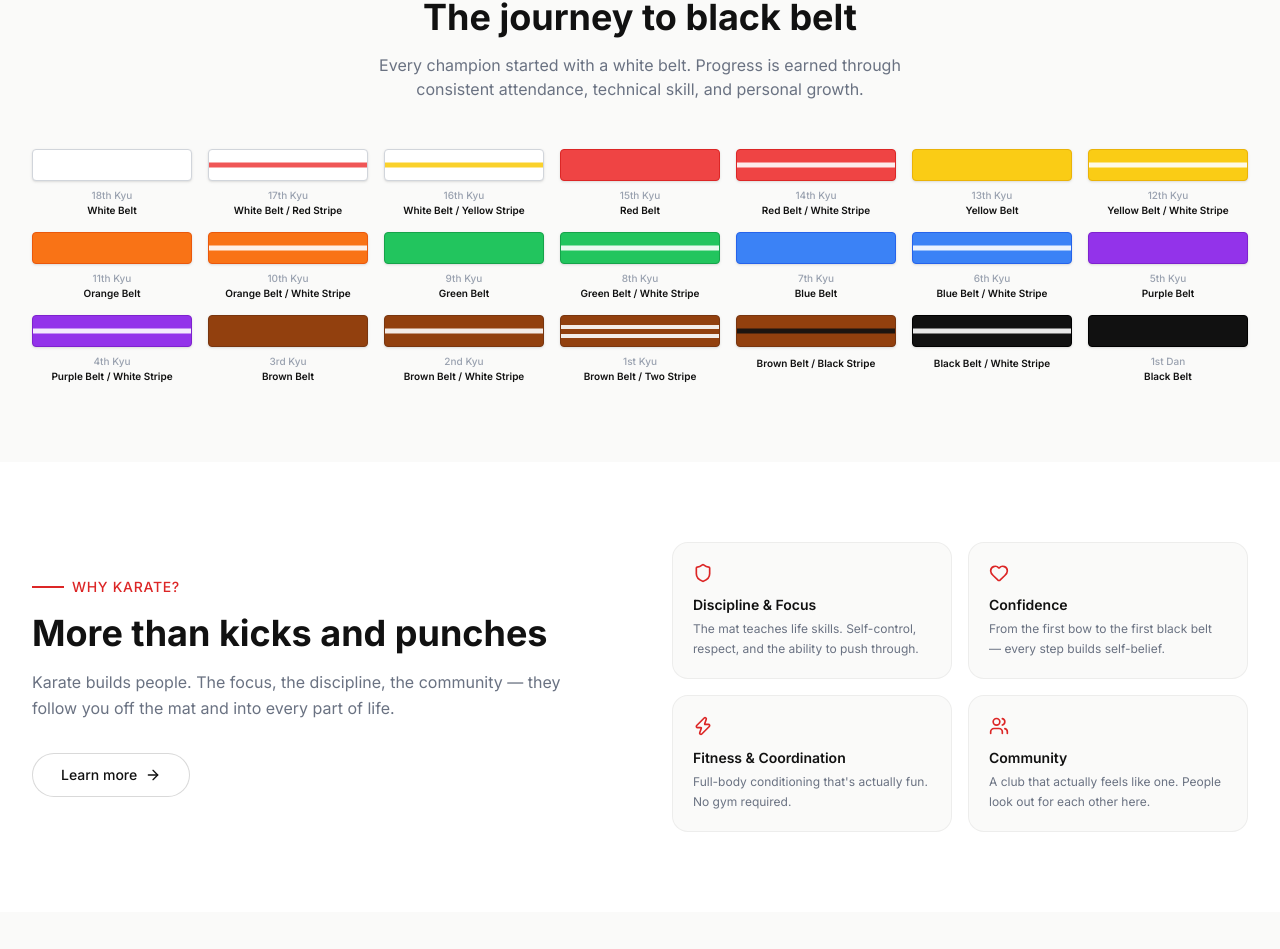
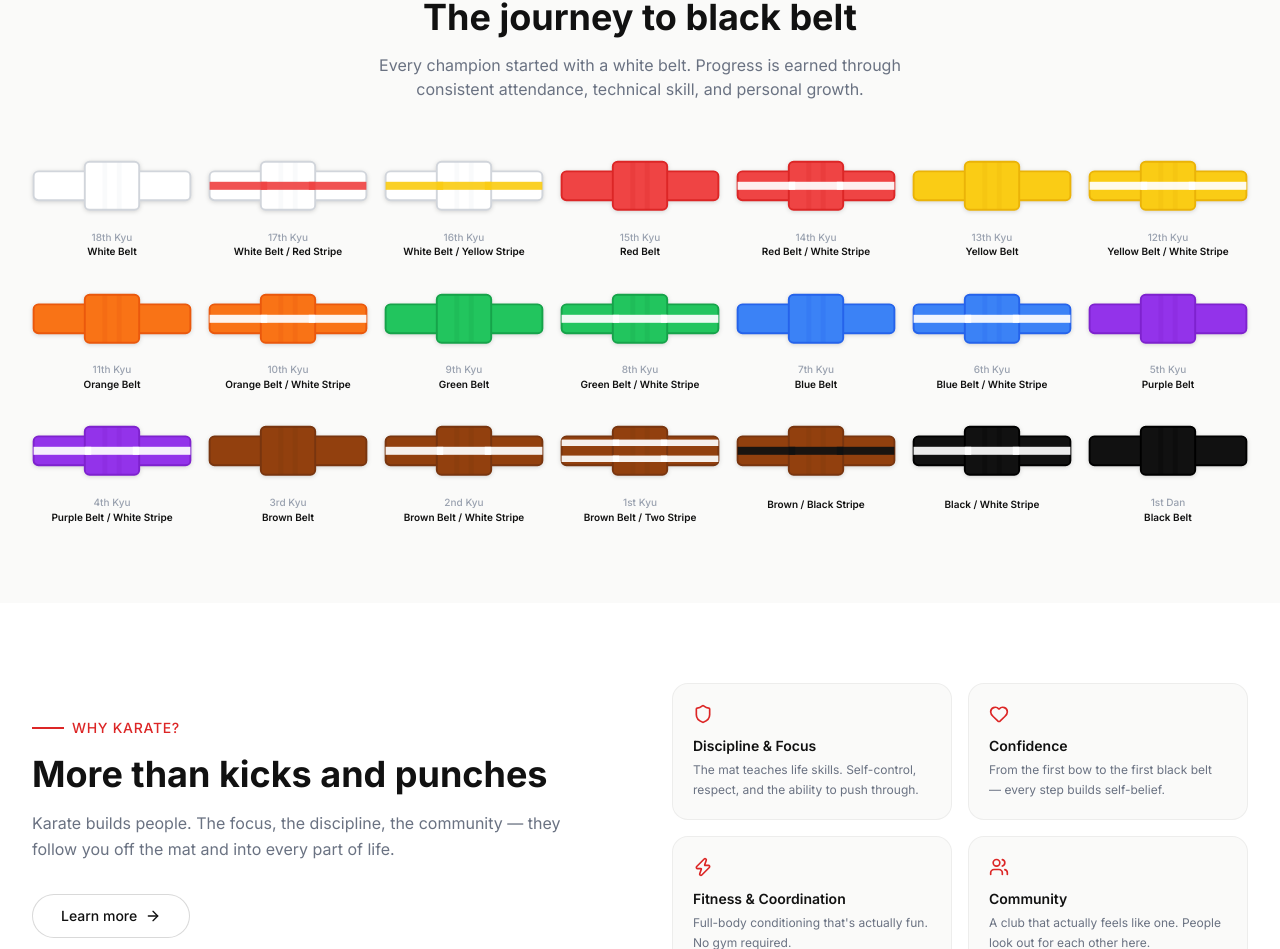
Before and after one commit to anthonieveritt-afk/forza-karate-website, a Next.js app: page / in a window 1280 px wide. Shown: the part 1664-2613 px from the top of the page. Built offline with nearby package versions, Linux system fonts and the light colour scheme.

Commit message:
BeltJourney: SVG karate belt icons with knot, tails and stripe for all 21 grades

```diff
--- a/components/sections/BeltJourney.tsx
+++ b/components/sections/BeltJourney.tsx
@@ -1,25 +1,27 @@
+import BeltIcon from '@/components/ui/BeltIcon'
+
 const belts = [
-  { kyu: '18th Kyu', name: 'White Belt',                   bg: '#ffffff', border: '#d1d5db', stripe: null },
-  { kyu: '17th Kyu', name: 'White Belt / Red Stripe',      bg: '#ffffff', border: '#d1d5db', stripe: '#ef4444' },
-  { kyu: '16th Kyu', name: 'White Belt / Yellow Stripe',   bg: '#ffffff', border: '#d1d5db', stripe: '#facc15' },
-  { kyu: '15th Kyu', name: 'Red Belt',                     bg: '#ef4444', border: '#dc2626', stripe: null },
-  { kyu: '14th Kyu', name: 'Red Belt / White Stripe',      bg: '#ef4444', border: '#dc2626', stripe: '#ffffff' },
-  { kyu: '13th Kyu', name: 'Yellow Belt',                  bg: '#facc15', border: '#eab308', stripe: null },
-  { kyu: '12th Kyu', name: 'Yellow Belt / White Stripe',   bg: '#facc15', border: '#eab308', stripe: '#ffffff' },
-  { kyu: '11th Kyu', name: 'Orange Belt',                  bg: '#f97316', border: '#ea580c', stripe: null },
-  { kyu: '10th Kyu', name: 'Orange Belt / White Stripe',   bg: '#f97316', border: '#ea580c', stripe: '#ffffff' },
-  { kyu: '9th Kyu',  name: 'Green Belt',                   bg: '#22c55e', border: '#16a34a', stripe: null },
-  { kyu: '8th Kyu',  name: 'Green Belt / White Stripe',    bg: '#22c55e', border: '#16a34a', stripe: '#ffffff' },
-  { kyu: '7th Kyu',  name: 'Blue Belt',                    bg: '#3b82f6', border: '#2563eb', stripe: null },
-  { kyu: '6th Kyu',  name: 'Blue Belt / White Stripe',     bg: '#3b82f6', border: '#2563eb', stripe: '#ffffff' },
-  { kyu: '5th Kyu',  name: 'Purple Belt',                  bg: '#9333ea', border: '#7e22ce', stripe: null },
-  { kyu: '4th Kyu',  name: 'Purple Belt / White Stripe',   bg: '#9333ea', border: '#7e22ce', stripe: '#ffffff' },
-  { kyu: '3rd Kyu',  name: 'Brown Belt',                   bg: '#92400e', border: '#78350f', stripe: null },
-  { kyu: '2nd Kyu',  name: 'Brown Belt / White Stripe',    bg: '#92400e', border: '#78350f', stripe: '#ffffff' },
-  { kyu: '1st Kyu',  name: 'Brown Belt / Two Stripe',      bg: '#92400e', border: '#78350f', stripe: '#ffffff', doubleStripe: true },
-  { kyu: '',         name: 'Brown Belt / Black Stripe',    bg: '#92400e', border: '#78350f', stripe: '#111111' },
-  { kyu: '',         name: 'Black Belt / White Stripe',    bg: '#111111', border: '#000000', stripe: '#ffffff' },
-  { kyu: '1st Dan',  name: 'Black Belt',                   bg: '#111111', border: '#000000', stripe: null },
+  { kyu: '18th Kyu', name: 'White Belt',                 bg: '#ffffff', border: '#d1d5db', stripe: null },
+  { kyu: '17th Kyu', name: 'White Belt / Red Stripe',    bg: '#ffffff', border: '#d1d5db', stripe: '#ef4444' },
+  { kyu: '16th Kyu', name: 'White Belt / Yellow Stripe', bg: '#ffffff', border: '#d1d5db', stripe: '#facc15' },
+  { kyu: '15th Kyu', name: 'Red Belt',                   bg: '#ef4444', border: '#dc2626', stripe: null },
+  { kyu: '14th Kyu', name: 'Red Belt / White Stripe',    bg: '#ef4444', border: '#dc2626', stripe: '#ffffff' },
+  { kyu: '13th Kyu', name: 'Yellow Belt',                bg: '#facc15', border: '#eab308', stripe: null },
+  { kyu: '12th Kyu', name: 'Yellow Belt / White Stripe', bg: '#facc15', border: '#eab308', stripe: '#ffffff' },
+  { kyu: '11th Kyu', name: 'Orange Belt',                bg: '#f97316', border: '#ea580c', stripe: null },
+  { kyu: '10th Kyu', name: 'Orange Belt / White Stripe', bg: '#f97316', border: '#ea580c', stripe: '#ffffff' },
+  { kyu: '9th Kyu',  name: 'Green Belt',                 bg: '#22c55e', border: '#16a34a', stripe: null },
+  { kyu: '8th Kyu',  name: 'Green Belt / White Stripe',  bg: '#22c55e', border: '#16a34a', stripe: '#ffffff' },
+  { kyu: '7th Kyu',  name: 'Blue Belt',                  bg: '#3b82f6', border: '#2563eb', stripe: null },
+  { kyu: '6th Kyu',  name: 'Blue Belt / White Stripe',   bg: '#3b82f6', border: '#2563eb', stripe: '#ffffff' },
+  { kyu: '5th Kyu',  name: 'Purple Belt',                bg: '#9333ea', border: '#7e22ce', stripe: null },
+  { kyu: '4th Kyu',  name: 'Purple Belt / White Stripe', bg: '#9333ea', border: '#7e22ce', stripe: '#ffffff' },
+  { kyu: '3rd Kyu',  name: 'Brown Belt',                 bg: '#92400e', border: '#78350f', stripe: null },
+  { kyu: '2nd Kyu',  name: 'Brown Belt / White Stripe',  bg: '#92400e', border: '#78350f', stripe: '#ffffff' },
+  { kyu: '1st Kyu',  name: 'Brown Belt / Two Stripe',    bg: '#92400e', border: '#78350f', stripe: '#ffffff', doubleStripe: true },
+  { kyu: '',         name: 'Brown / Black Stripe',       bg: '#92400e', border: '#78350f', stripe: '#111111' },
+  { kyu: '',         name: 'Black / White Stripe',       bg: '#111111', border: '#000000', stripe: '#ffffff' },
+  { kyu: '1st Dan',  name: 'Black Belt',                 bg: '#111111', border: '#000000', stripe: null },
 ]
 
 export default function BeltJourney() {
@@ -44,55 +46,25 @@ export default function BeltJourney() {
         </div>
 
         {/* Belt grid */}
-        <div className="grid grid-cols-3 sm:grid-cols-4 md:grid-cols-5 lg:grid-cols-7 gap-4">
-          {belts.map((belt, i) => {
-            const textColor = belt.bg === '#ffffff' || belt.bg === '#facc15' ? '#111111' : '#ffffff'
-            return (
+        <div className="grid grid-cols-3 sm:grid-cols-4 md:grid-cols-5 lg:grid-cols-7 gap-x-4 gap-y-6">
+          {belts.map((belt, i) => (
             <div key={i} className="flex flex-col items-center gap-2">
-                {/* Belt shape */}
-                <div
-                  className="relative w-full h-8 rounded-sm shadow-sm overflow-hidden"
-                  style={{
-                    backgroundColor: belt.bg,
-                    border: `1.5px solid ${belt.border}`,
-                  }}
-                >
-                  {/* Single stripe */}
-                  {belt.stripe && !belt.doubleStripe && (
-                    <div
-                      className="absolute inset-x-0 top-1/2 -translate-y-1/2 h-[5px]"
-                      style={{ backgroundColor: belt.stripe, opacity: 0.9 }}
+              <BeltIcon
+                color={belt.bg}
+                border={belt.border}
+                stripe={belt.stripe}
+                doubleStripe={belt.doubleStripe}
               />
-                  )}
-                  {/* Double stripe */}
-                  {belt.doubleStripe && belt.stripe && (
-                    <>
-                      <div
-                        className="absolute inset-x-0 h-[4px]"
-                        style={{ backgroundColor: belt.stripe, top: '28%', opacity: 0.9 }}
-                      />
-                      <div
-                        className="absolute inset-x-0 h-[4px]"
-                        style={{ backgroundColor: belt.stripe, top: '58%', opacity: 0.9 }}
-                      />
-                    </>
-                  )}
-                </div>
-                {/* Labels */}
               <div className="text-center">
                 {belt.kyu && (
                   <div className="text-[10px] text-gray-400 font-medium leading-tight">{belt.kyu}</div>
                 )}
-                  <div
-                    className="text-[10px] font-semibold leading-tight mt-0.5"
-                    style={{ color: '#111111' }}
-                  >
+                <div className="text-[10px] font-semibold text-[#111111] leading-tight mt-0.5">
                   {belt.name}
                 </div>
               </div>
             </div>
-            )
-          })}
+          ))}
         </div>
       </div>
     </section>
--- /dev/null
+++ b/components/ui/BeltIcon.tsx
@@ -0,0 +1,68 @@
+interface BeltIconProps {
+  color: string
+  border: string
+  stripe?: string | null
+  doubleStripe?: boolean
+}
+
+export default function BeltIcon({ color, border, stripe, doubleStripe }: BeltIconProps) {
+  // Darken the border slightly for knot depth lines
+  const foldOpacity = color === '#ffffff' ? '0.12' : '0.22'
+
+  return (
+    <svg
+      viewBox="0 0 100 46"
+      xmlns="http://www.w3.org/2000/svg"
+      className="w-full h-auto drop-shadow-sm"
+      aria-hidden="true"
+    >
+      {/* ── Left tail ── */}
+      <rect x="1" y="14" width="36" height="18" rx="3"
+        fill={color} stroke={border} strokeWidth="1.2" />
+
+      {/* ── Right tail ── */}
+      <rect x="63" y="14" width="36" height="18" rx="3"
+        fill={color} stroke={border} strokeWidth="1.2" />
+
+      {/* ── Knot background (slightly taller than tails) ── */}
+      <rect x="33" y="8" width="34" height="30" rx="3"
+        fill={color} stroke={border} strokeWidth="1.2" />
+
+      {/* ── Knot fold lines (vertical crease marks) ── */}
+      <rect x="44" y="8" width="3" height="30" rx="1"
+        fill={border} opacity={foldOpacity} />
+      <rect x="53" y="8" width="3" height="30" rx="1"
+        fill={border} opacity={foldOpacity} />
+
+      {/* ── Stripe: single ── */}
+      {stripe && !doubleStripe && (
+        <>
+          {/* Left tail stripe */}
+          <rect x="1" y="20.5" width="36" height="5" rx="0"
+            fill={stripe} opacity="0.92" />
+          {/* Right tail stripe */}
+          <rect x="63" y="20.5" width="36" height="5" rx="0"
+            fill={stripe} opacity="0.92" />
+          {/* Knot stripe */}
+          <rect x="33" y="20.5" width="34" height="5" rx="0"
+            fill={stripe} opacity="0.92" />
+        </>
+      )}
+
+      {/* ── Stripe: double (two stripe) ── */}
+      {stripe && doubleStripe && (
+        <>
+          {/* Left tail */}
+          <rect x="1" y="16" width="36" height="4" fill={stripe} opacity="0.92" />
+          <rect x="1" y="26" width="36" height="4" fill={stripe} opacity="0.92" />
+          {/* Right tail */}
+          <rect x="63" y="16" width="36" height="4" fill={stripe} opacity="0.92" />
+          <rect x="63" y="26" width="36" height="4" fill={stripe} opacity="0.92" />
+          {/* Knot */}
+          <rect x="33" y="16" width="34" height="4" fill={stripe} opacity="0.92" />
+          <rect x="33" y="26" width="34" height="4" fill={stripe} opacity="0.92" />
+        </>
+      )}
+    </svg>
+  )
+}
```
Lines whose indentation alone changed are shown as unchanged.
